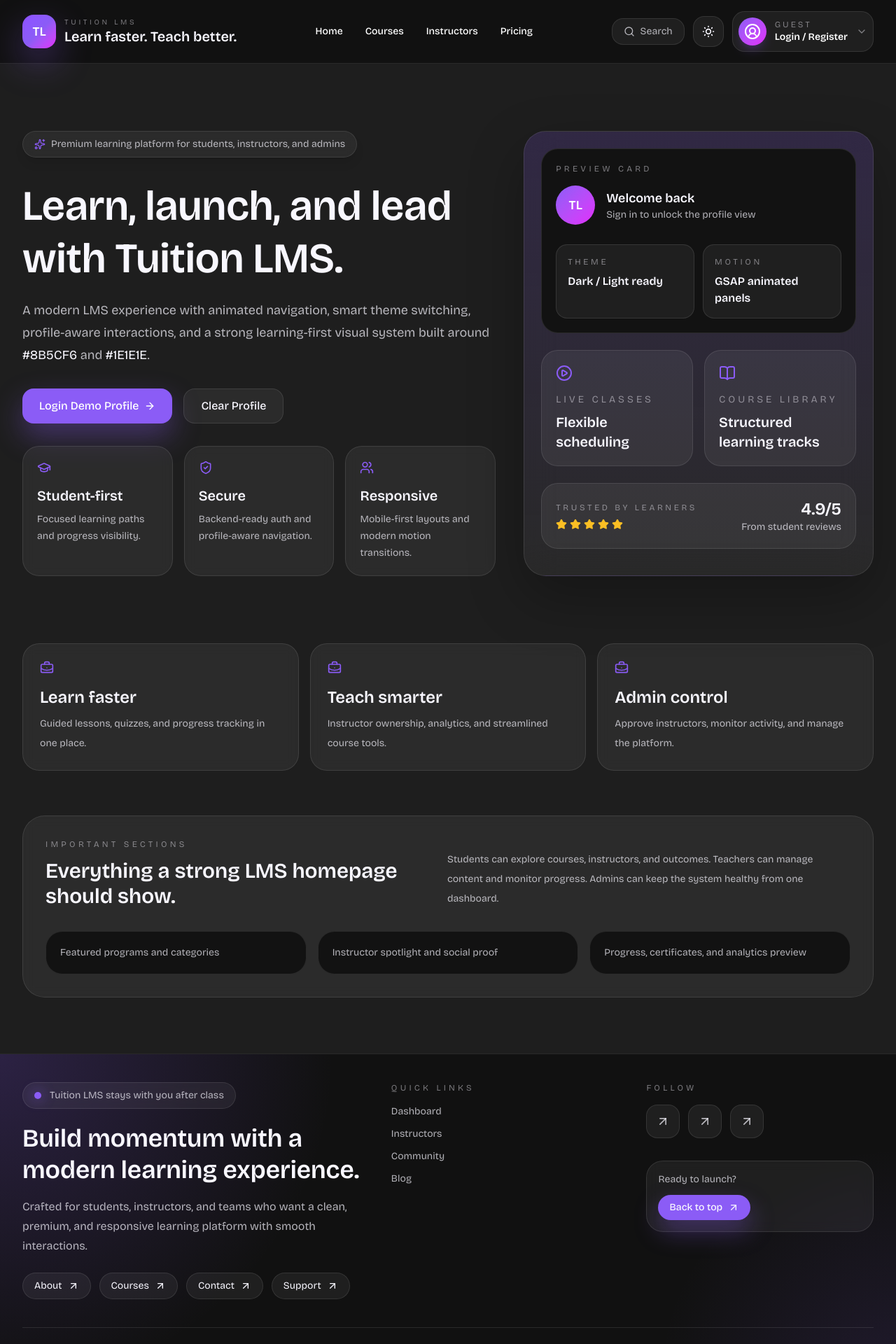
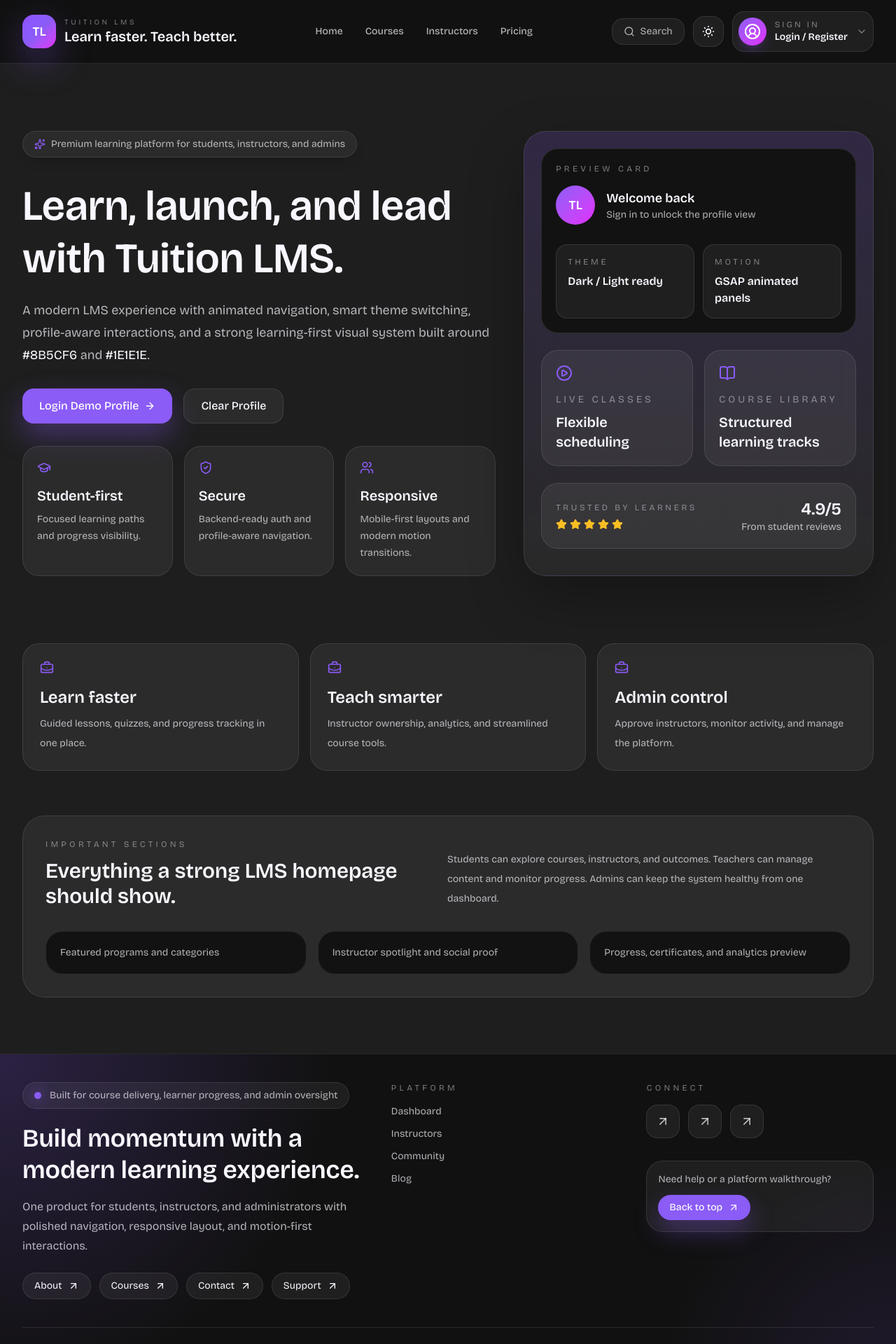
Before and after one commit to khalil2357/tuitionlms-frontend, a React (Vite) app: page / in a window 1280 px wide. Shown: the top 1920 px of the page at 70% size. Built offline with nearby package versions, Linux system fonts and the light colour scheme.

Commit message:
feat: update footer and navbar styles for improved UI consistency

```diff
--- a/src/components/layout/Footer.tsx
+++ b/src/components/layout/Footer.tsx
@@ -35,15 +35,15 @@ const Footer = () => {
         <div className="max-w-xl">
           <div className="mb-5 inline-flex items-center gap-3 rounded-full border border-[var(--surface-border)] bg-[var(--surface-soft)] px-4 py-2 text-sm text-[var(--text-secondary)] backdrop-blur">
             <span className="h-2.5 w-2.5 rounded-full bg-[#8B5CF6] shadow-[0_0_18px_rgba(139,92,246,0.8)]" />
-            Tuition LMS stays with you after class
+            Built for course delivery, learner progress, and admin oversight
           </div>
 
           <h2 className="font-['Bricolage_Grotesque',sans-serif] text-3xl font-semibold leading-tight text-[var(--text-primary)] sm:text-4xl">
             Build momentum with a modern learning experience.
           </h2>
           <p className="mt-4 max-w-lg text-sm leading-7 text-[var(--text-secondary)] sm:text-base">
-            Crafted for students, instructors, and teams who want a clean, premium, and responsive
-            learning platform with smooth interactions.
+            One product for students, instructors, and administrators with polished navigation,
+            responsive layout, and motion-first interactions.
           </p>
 
           <div className="mt-6 flex flex-wrap gap-3">
@@ -61,7 +61,7 @@ const Footer = () => {
         </div>
 
         <div>
-          <p className="mb-4 text-xs uppercase tracking-[0.35em] text-[var(--text-muted)]">Quick links</p>
+          <p className="mb-4 text-xs uppercase tracking-[0.35em] text-[var(--text-muted)]">Platform</p>
           <div className="space-y-3 text-sm text-[var(--text-secondary)]">
             <a className="block transition hover:text-white" href="#dashboard">
               Dashboard
@@ -79,7 +79,7 @@ const Footer = () => {
         </div>
 
         <div>
-          <p className="mb-4 text-xs uppercase tracking-[0.35em] text-[var(--text-muted)]">Follow</p>
+          <p className="mb-4 text-xs uppercase tracking-[0.35em] text-[var(--text-muted)]">Connect</p>
           <div className="flex flex-wrap gap-3">
             {['GitHub', 'Email', 'YouTube'].map((label) => (
               <button
@@ -94,7 +94,7 @@ const Footer = () => {
           </div>
 
           <div className="mt-8 rounded-[1.5rem] border border-[var(--surface-border)] bg-[var(--surface-soft)] p-4 backdrop-blur">
-            <p className="text-sm text-[var(--text-secondary)]">Ready to launch?</p>
+            <p className="text-sm text-[var(--text-secondary)]">Need help or a platform walkthrough?</p>
             <a
               href="#top"
               className="mt-3 inline-flex items-center gap-2 rounded-full bg-[#8B5CF6] px-4 py-2 text-sm font-medium text-white shadow-[0_16px_35px_rgba(139,92,246,0.35)] transition duration-300 hover:scale-[1.02] hover:bg-[#9f75ff]"
--- a/src/components/layout/Navbar.tsx
+++ b/src/components/layout/Navbar.tsx
@@ -126,7 +126,7 @@ const Navbar = () => {
             <a
               key={item.label}
               href={item.href}
-              className="relative text-sm font-medium text-[var(--text-secondary)] transition hover:text-[var(--text-primary)] after:absolute after:-bottom-2 after:left-0 after:h-0.5 after:w-0 after:bg-[#8B5CF6] after:transition-all hover:after:w-full"
+              className="navbar-link relative text-sm font-medium transition after:absolute after:-bottom-2 after:left-0 after:h-0.5 after:w-0 after:bg-[#8B5CF6] after:transition-all hover:after:w-full"
             >
               {item.label}
             </a>
@@ -171,9 +171,9 @@ const Navbar = () => {
 
               <div className="hidden sm:block">
                 <p className="text-xs uppercase tracking-[0.25em] text-[var(--text-muted)]">
-                  {isLoggedIn ? 'Profile' : 'Guest'}
+                  {isLoggedIn ? 'Profile' : 'Sign in'}
                 </p>
-                <p className="font-['Bricolage_Grotesque',sans-serif] text-sm font-semibold text-white">
+                <p className="font-['Bricolage_Grotesque',sans-serif] text-sm font-semibold text-[var(--text-primary)]">
                   {isLoggedIn ? user?.name : 'Login / Register'}
                 </p>
               </div>
@@ -241,7 +241,7 @@ const Navbar = () => {
                 <a
                   key={item.label}
                   href={item.href}
-                  className="flex items-center justify-between rounded-2xl border border-[var(--surface-border)] bg-[var(--surface-soft)] px-4 py-3 text-[var(--text-primary)] transition hover:bg-[rgba(139,92,246,0.12)]"
+                  className="navbar-link-mobile flex items-center justify-between rounded-2xl border border-[var(--surface-border)] bg-[var(--surface-soft)] px-4 py-3 transition hover:bg-[rgba(139,92,246,0.12)]"
                 >
                   <span>{item.label}</span>
                   <span className="text-[#8B5CF6]">↗</span>
--- a/src/index.css
+++ b/src/index.css
@@ -81,3 +81,19 @@ a {
 .light #root {
   color: var(--text-primary);
 }
+
+.navbar-link {
+  color: var(--text-secondary) !important;
+}
+
+.navbar-link:hover {
+  color: var(--text-primary) !important;
+}
+
+.navbar-link-mobile {
+  color: var(--text-primary) !important;
+}
+
+.navbar-link-mobile:hover {
+  color: var(--text-primary) !important;
+}
```
